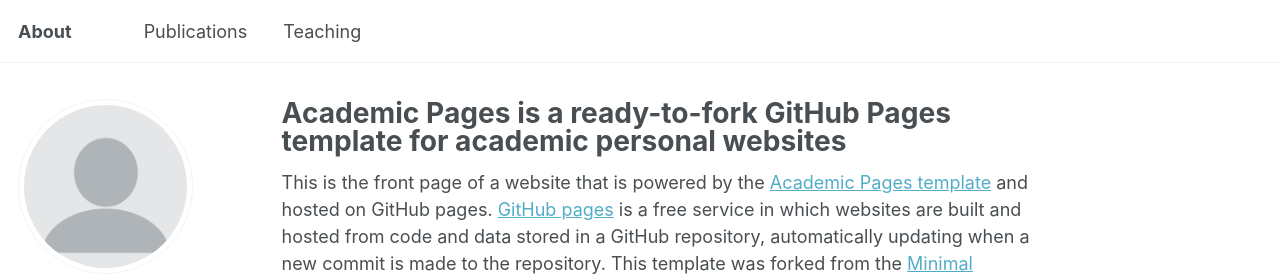
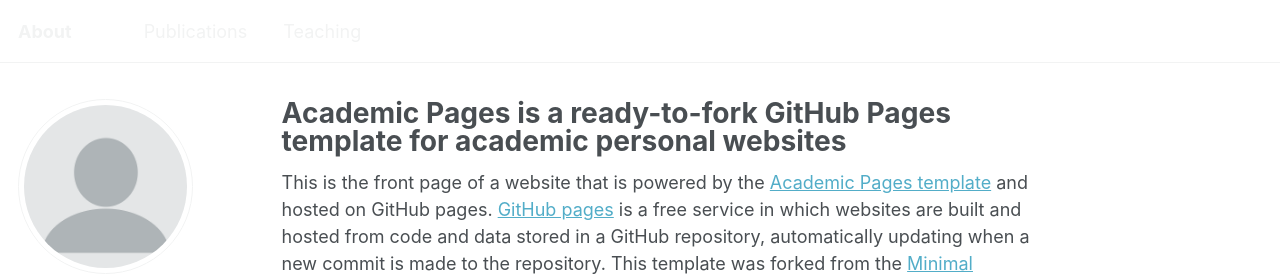
Before and after one commit to dzawu/dzawu.github.io, a Jekyll site: the page built from _pages/about.md, in a window 1280 px wide. Shown: the top 276 px of the page. Built offline with Jekyll 4.4.1, drawn with Linux system fonts in a browser that asks for light colours; some web fonts are replaced; a script bundle is joined from its source files by our own code; library files that are not in the unit come from our copies.

Commit message:
Update _default_light.scss

```diff
--- a/_sass/theme/_default_light.scss
+++ b/_sass/theme/_default_light.scss
@@ -39,7 +39,7 @@ $sidebar-screen-min-width   : 1024px;
     --global-link-color                 : #52adc8;
     --global-link-color-hover           : mix(#000, #2f7f93, 25%);
     --global-link-color-visited         : mix(#fff, #2f7f93, 25%);
-    --global-masthead-link-color        : #{$dark-gray};
+    --global-masthead-link-color        : #{$lighter-gray};
     --global-masthead-link-color-hover  : mix(#000, #{$gray}, 25%);
     --global-text-color                 : #{$dark-gray};
     --global-text-color-light           : #{$light-gray};
```
